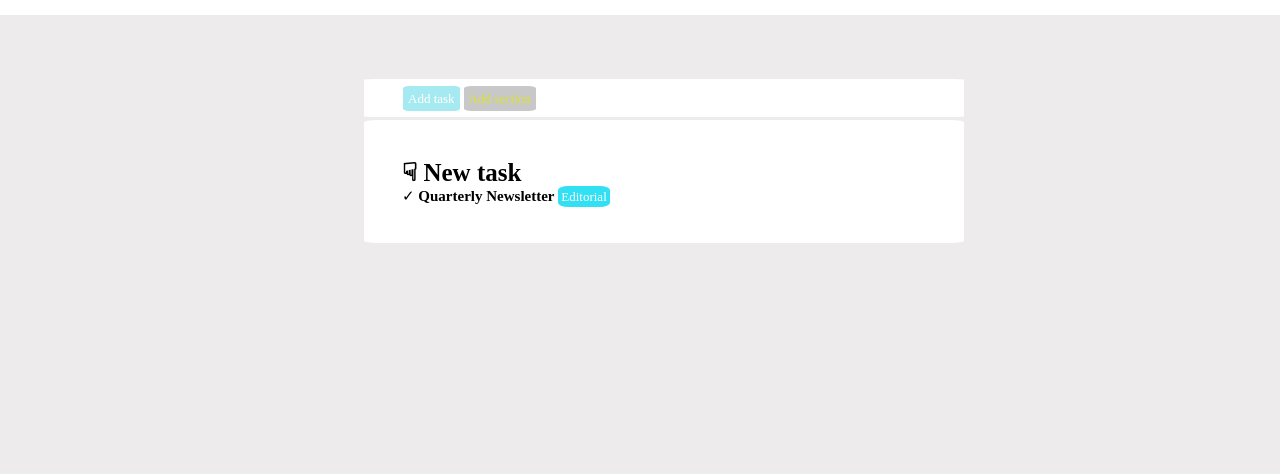
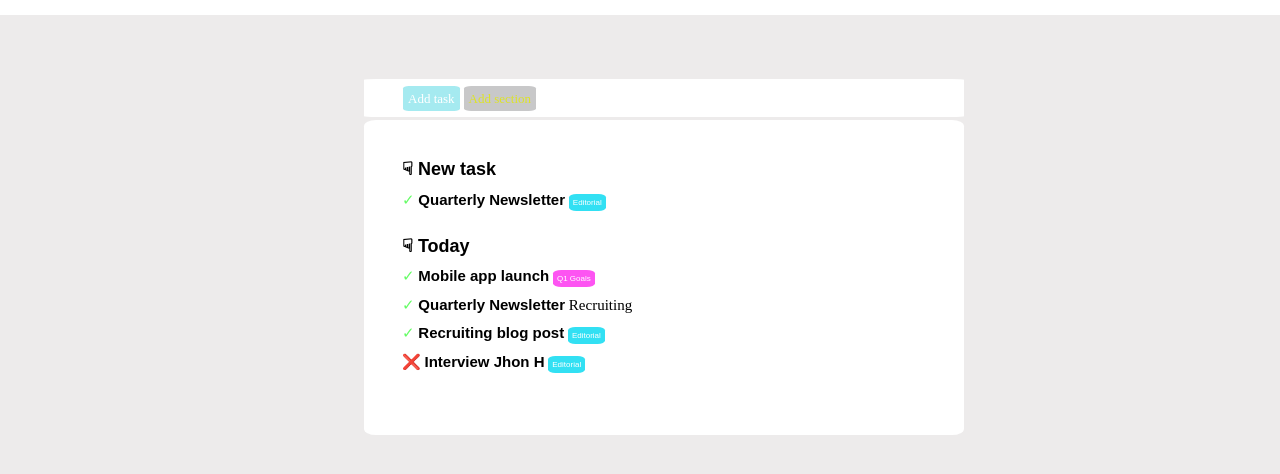
Before and after one commit to AlanDAmario/html-css-toboolist, a plain HTML site: page index.html in a window 1280 px wide. Shown: the part 104-578 px from the top of the page. Drawn offline with Linux system fonts and the light colour scheme.

Commit message:
[UPD] secold list added

```diff
--- a/css/style.css
+++ b/css/style.css
@@ -73,8 +73,10 @@ main{
 }
 
 .task-list{
-    font-size: 25px;
+    font-size: 18px;
     font-weight: bold;
+    font-family: sans-serif;
+
 }
 
 .list{
@@ -83,8 +85,12 @@ main{
     display: inline-block;
 }
 
+.check{
+    color: rgb(101, 252, 101);
+}
 .bold{
     font-weight: bold;
+    font-family: sans-serif;
 }
 
 
@@ -93,6 +99,27 @@ main{
     color: rgb(255, 255, 255);
     width: 3%;
     border-radius: 20%;
-    font-size: small;
-    padding: 3px;
+    font-size: 8px;
+    padding: 4px;
+    font-family: sans-serif;
 }
+
+ul{
+    margin: 2% 0%;
+}
+
+.bottom{
+    margin-bottom: 5%;
+}
+
+/* SECONDA LISTA NON ORDINATA */
+
+.goals{
+    background-color: rgb(253, 84, 242);
+    color: rgb(255, 255, 255);
+    width: 3%;
+    border-radius: 20%;
+    font-size: 8px;
+    padding: 4px;
+    font-family: sans-serif;
+}
--- a/index.html
+++ b/index.html
@@ -35,12 +35,34 @@
         <!-- SEZIONE LISTA NON ORDINATA -->
             <div id="other-bacground">
 
-                    <span class="task-list">&#9759; New task</span>
-                    <ul>
-                        <li class="list">&check; <span class="bold"> Quarterly Newsletter</span>
+                <span class="task-list">&#9759; New task</span>
+                <ul class="bottom">
+                    <li class="list"><span class="check">&check;</span> <span class="bold"> Quarterly Newsletter</span>
+                    <span class="editorial">Editorial</span> </li>
+                </ul>
+        <!-- SECONDA LISTA NON ORDINATA -->
+
+                <span class="task-list">&#9759; Today</span>
+                <ul>
+                    <li class="list"><span class="check">&check;</span> <span class="bold"> Mobile app launch</span>
+                            <span class="goals">Q1 Goals</span> </li>
+                </ul>
+
+                <ul>
+                    <li class="list"><span class="check">&check;</span> <span class="bold"> Quarterly Newsletter</span>
+                            <span class="recruiting">Recruiting</span> </li>
+                </ul>
+
+                <ul>
+                    <li class="list"><span class="check">&check;</span> <span class="bold"> Recruiting blog post</span>
                             <span class="editorial">Editorial</span> </li>
-                    </ul>
-                </div>
+                </ul>
+
+                <ul class="bottom">
+                    <li class="list">&#10060; <span class="bold"> Interview Jhon H</span>
+                            <span class="editorial">Editorial</span> </li>
+                </ul>
+
             </div>
         </div>
     </main>
```
